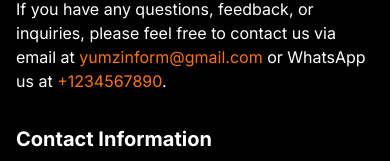
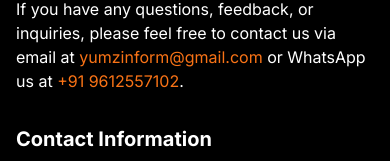
Before and after one commit to backhams/yumzweb, a Next.js app: page /contact_us in a window 390 px wide. Shown: the part 299-460 px from the top of the page. Built offline with nearby package versions, Linux system fonts and the light colour scheme.

Commit message:
added and fixed contact phone number

```diff
--- a/src/app/contact_us/ContactUs.js
+++ b/src/app/contact_us/ContactUs.js
@@ -11,7 +11,7 @@ export default function ContactUs() {
                 <div className='md:mx-28 mb-16'>
                     <h1 className="text-2xl font-bold mb-4 mt-10 text-white">Contact Us</h1>
                     <p className="mb-4 text-white">
-                        If you have any questions, feedback, or inquiries, please feel free to contact us via email at <a href="mailto:yumzinform@gmail.com" className="text-orange-500">yumzinform@gmail.com</a> or WhatsApp us at <a href="https://wa.me/1234567890" className="text-orange-500">+1234567890</a>.
+                        If you have any questions, feedback, or inquiries, please feel free to contact us via email at <a href="mailto:yumzinform@gmail.com" className="text-orange-500">yumzinform@gmail.com</a> or WhatsApp us at <a href="https://wa.me/+91 9612557102" className="text-orange-500">+91 9612557102</a>.
                     </p>
                     {/* Add your contact form or contact information here */}
                     <div className="mb-8">
```
